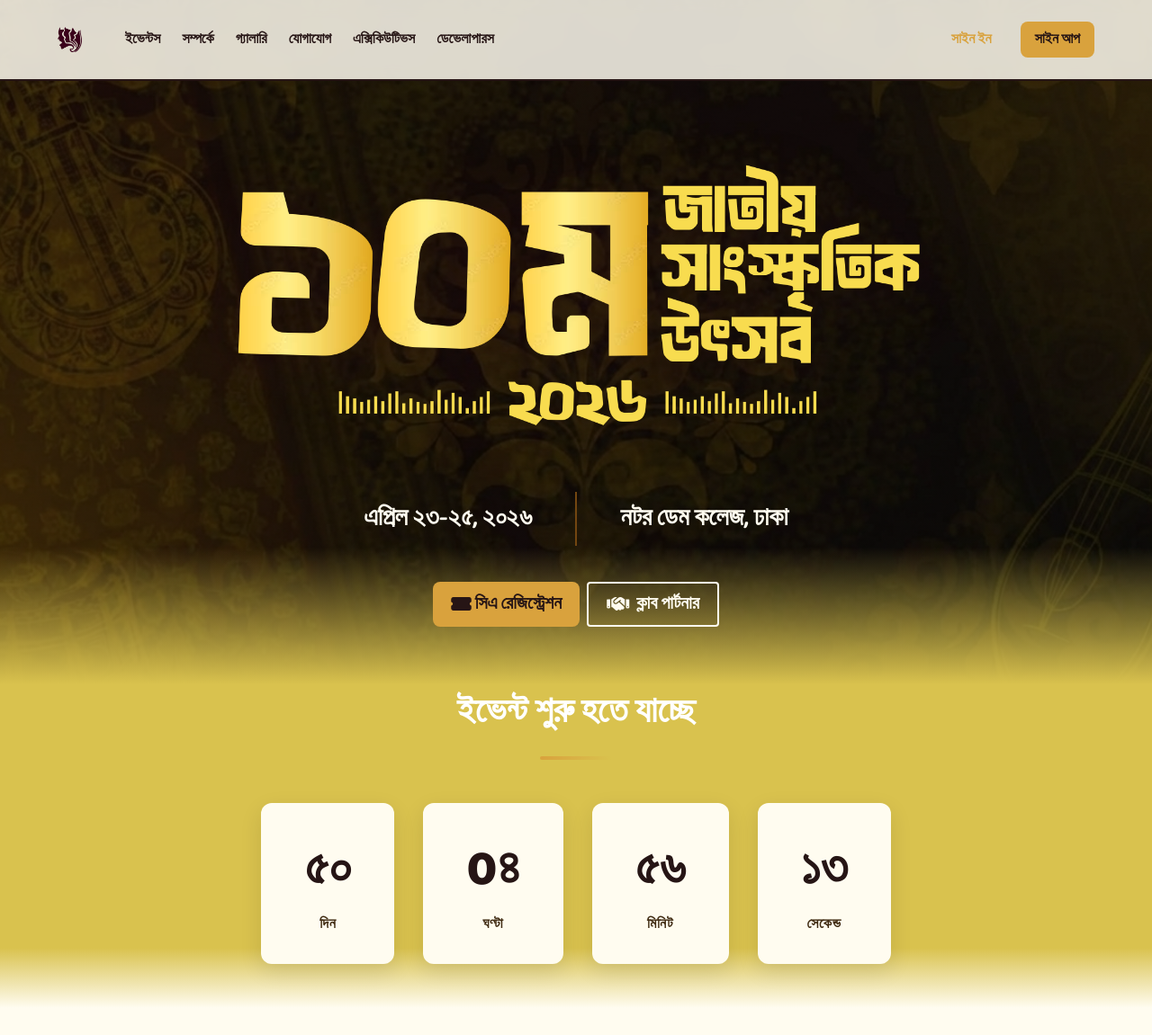
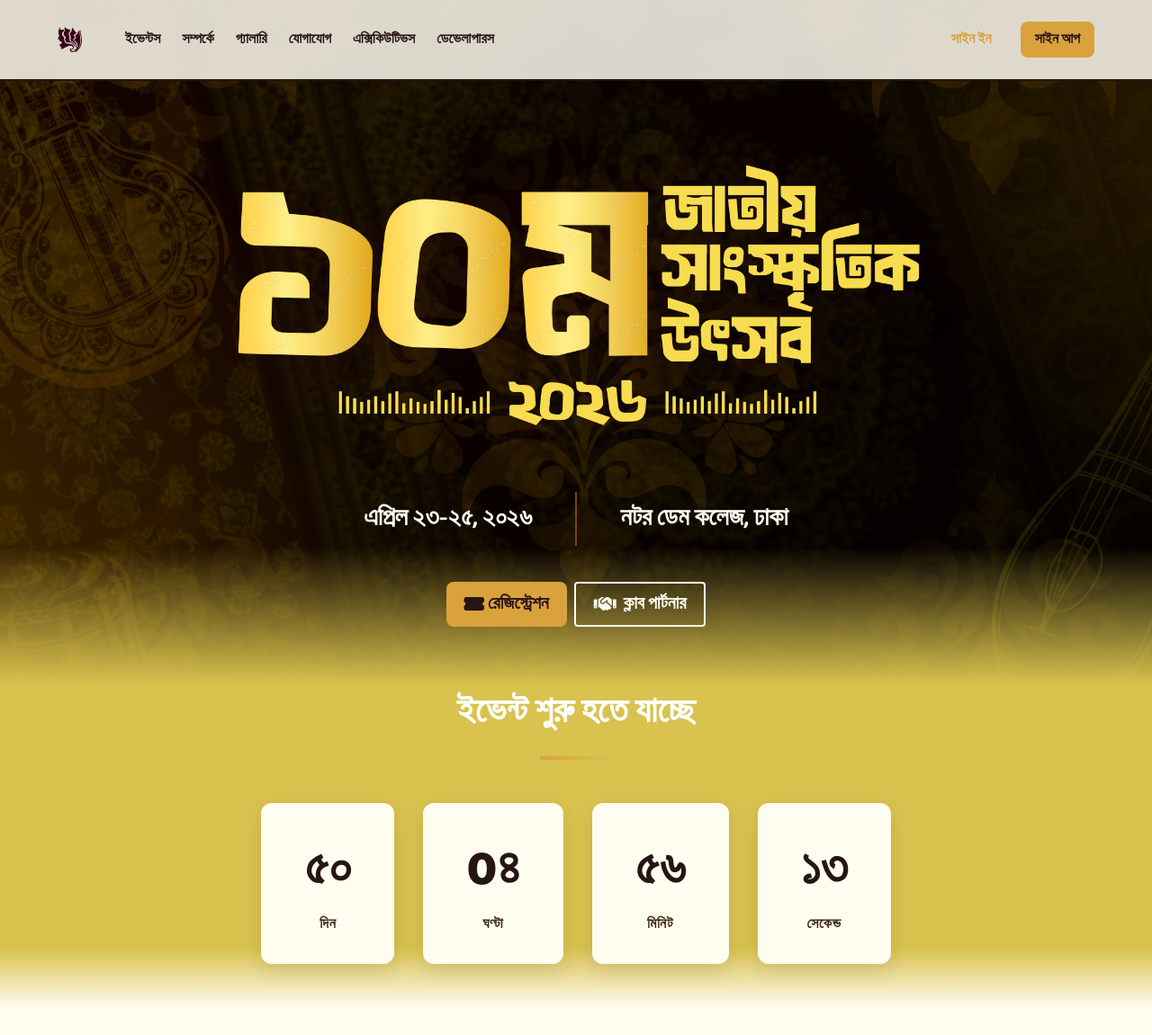
Before and after one commit to ndcc-git/ncj-website, a Flask app: page / in a window 1280 px wide. Shown: the top 1151 px of the page at 90% size. Run offline with Flask 3, Linux system fonts and the light colour scheme; parts of the project's set-up code (start-up, migrations or seed data) failed here and were passed over; some libraries are stand-ins or nearby versions; some web fonts are replaced.

Commit message:
updated index btn

```diff
--- a/static/css/style.css
+++ b/static/css/style.css
@@ -171,7 +171,7 @@ h6 {
     linear-gradient(rgba(0, 0, 0, 0.5),
       rgba(0, 0, 0, 0.5)),
 
-    url('../assets/gen-bg.png') center center / cover no-repeat;
+    url('../assets/Background.png') center center / cover no-repeat;
 
   background-color: #FFFCF0;
 }
--- a/templates/index.html
+++ b/templates/index.html
@@ -31,8 +31,8 @@
 
         <!-- Action Buttons - Smaller -->
         <div class="buttons is-centered animate-on-scroll">
-          <a href="{{ url_for('ca_register') }}" class="button is-primary is-medium">
-            <i class="fas fa-ticket-alt"></i>&nbsp; <span class="bangla">সিএ রেজিস্ট্রেশন</span>
+          <a href="{{ url_for('register') }}" class="button is-primary is-medium">
+            <i class="fas fa-ticket-alt"></i>&nbsp; <span class="bangla">রেজিস্ট্রেশন</span>
           </a>
           <a href="https://docs.google.com/forms/d/e/1FAIpQLSf5mNKYLWAyPLyffeYhi5VjkX6fLeZmsXrhKBgvJIvwF0bI0w/viewform" target="_blank" class="button is-outlined-custom is-medium">
             <i class="fas fa-handshake"></i>&nbsp; ক্লাব পার্টনার
```
Also changed, not shown: utils/email_service.py (+5 -4 lines), static/assets/Background.png (added).
